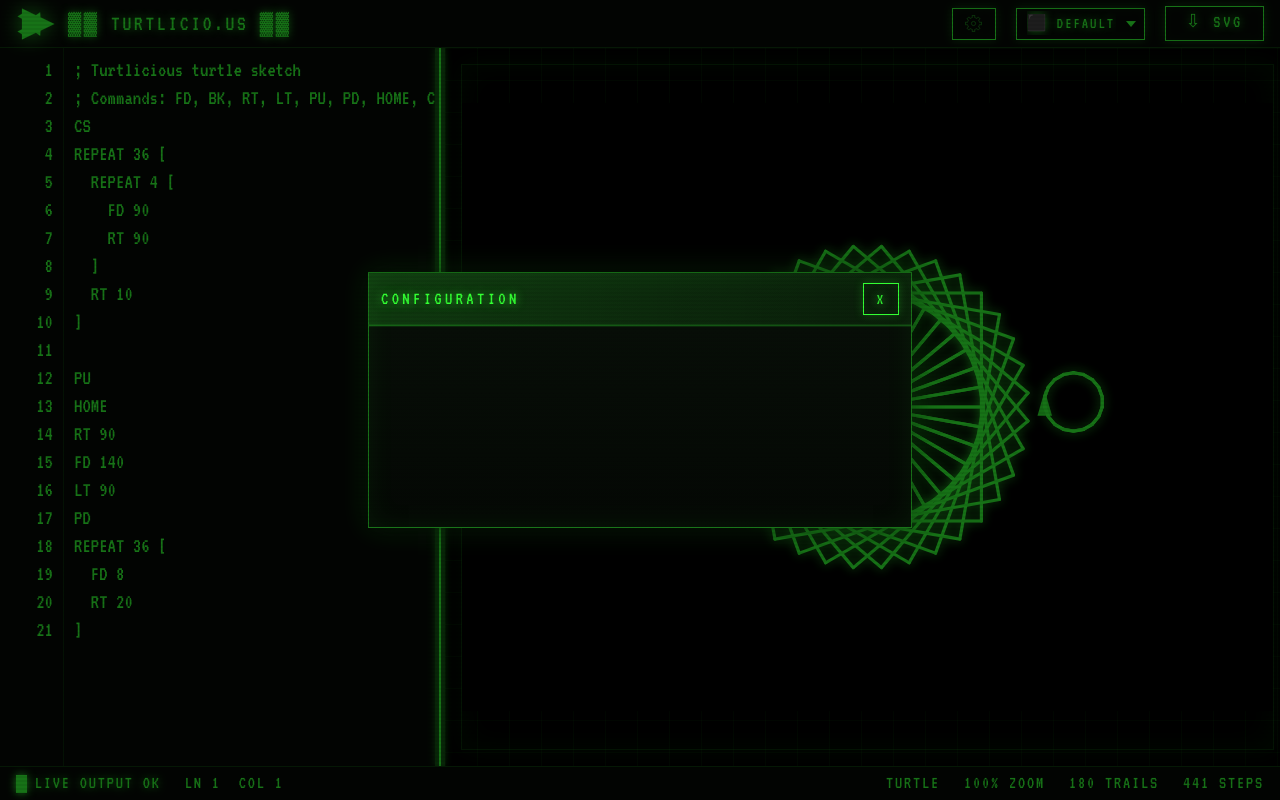
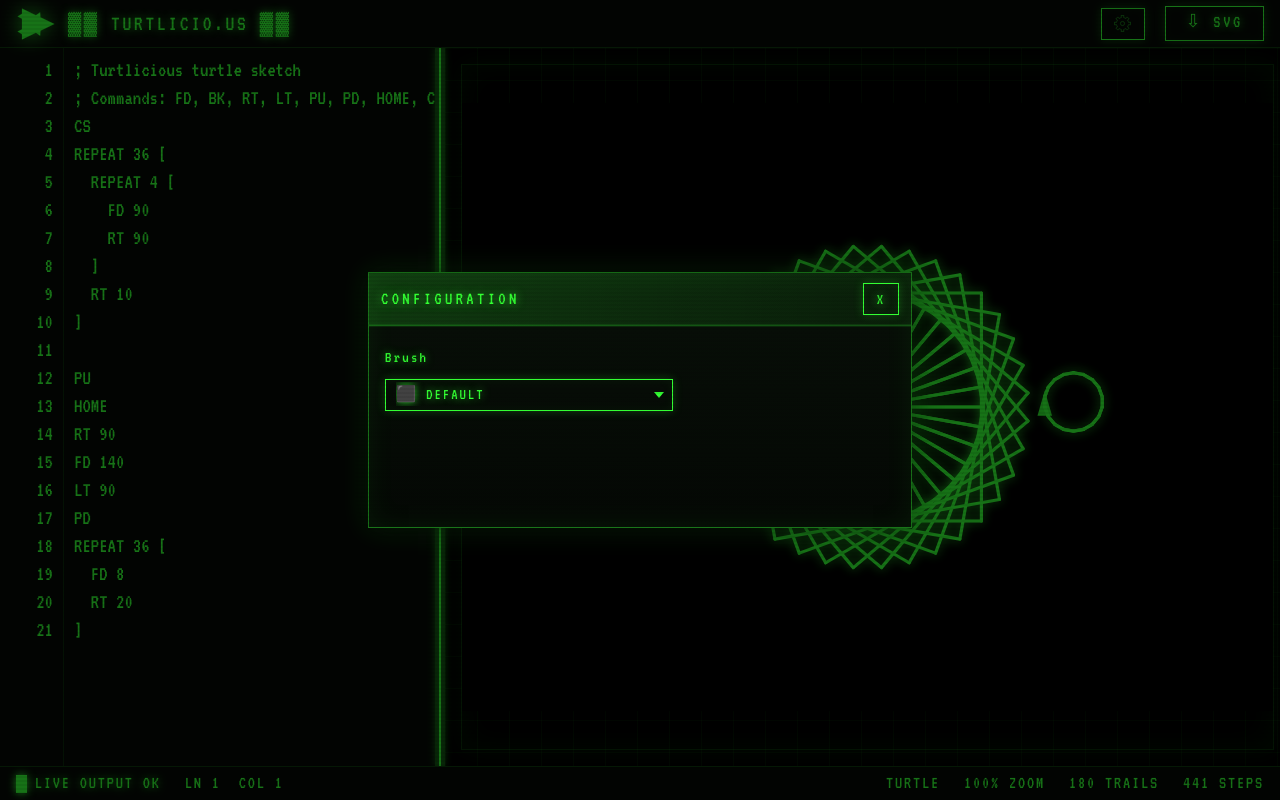
Before and after one commit to eouw0o83hf/turtlicious, a React (Vite) app: page / in a window 1280 px wide. Both pictures are taken after a click on the button "Open configuration". Built offline with nearby package versions, Linux system fonts and the light colour scheme.

Commit message:
Config modal

```diff
--- a/src/App.tsx
+++ b/src/App.tsx
@@ -203,7 +203,21 @@ function App() {
                 X
               </button>
             </div>
-            <div className="config-modal-body" />
+            <div className="config-modal-body">
+              <label className="config-field" htmlFor="brush-select">
+                <span className="config-field-label">Brush</span>
+                <select
+                  id="brush-select"
+                  className="brush-select"
+                  value={brushName}
+                  onChange={(e) => setBrushName(e.target.value as BrushName)}
+                  aria-label="Select brush"
+                >
+                  <option value="default">⬛ DEFAULT</option>
+                  <option value="rainbow">🌈 RAINBOW</option>
+                </select>
+              </label>
+            </div>
           </section>
         </div>
       )}
@@ -232,15 +246,6 @@ function App() {
               src="/assets/turtlicious-gear.svg"
             />
           </button>
-          <select
-            className="brush-select"
-            value={brushName}
-            onChange={(e) => setBrushName(e.target.value as BrushName)}
-            aria-label="Select brush"
-          >
-            <option value="default">⬛ DEFAULT</option>
-            <option value="rainbow">🌈 RAINBOW</option>
-          </select>
           <button className="run-btn" onClick={handleDownloadSvg} type="button">
             ⇩ SVG
           </button>
--- a/src/styles/global.css
+++ b/src/styles/global.css
@@ -217,6 +217,19 @@ textarea {
 .config-modal-body {
   border-top: 1px solid rgb(51 255 51 / 10%);
   flex: 1;
+  padding: 18px 16px;
+}
+
+.config-field {
+  display: grid;
+  gap: 10px;
+  max-width: 18rem;
+}
+
+.config-field-label {
+  font-size: 1rem;
+  letter-spacing: 0.14em;
+  text-shadow: 0 0 8px rgb(51 255 51 / 55%);
 }
 
 .brush-select {
```
Also changed, not shown: 1 other file (tests, documents, lock files or other folders).
